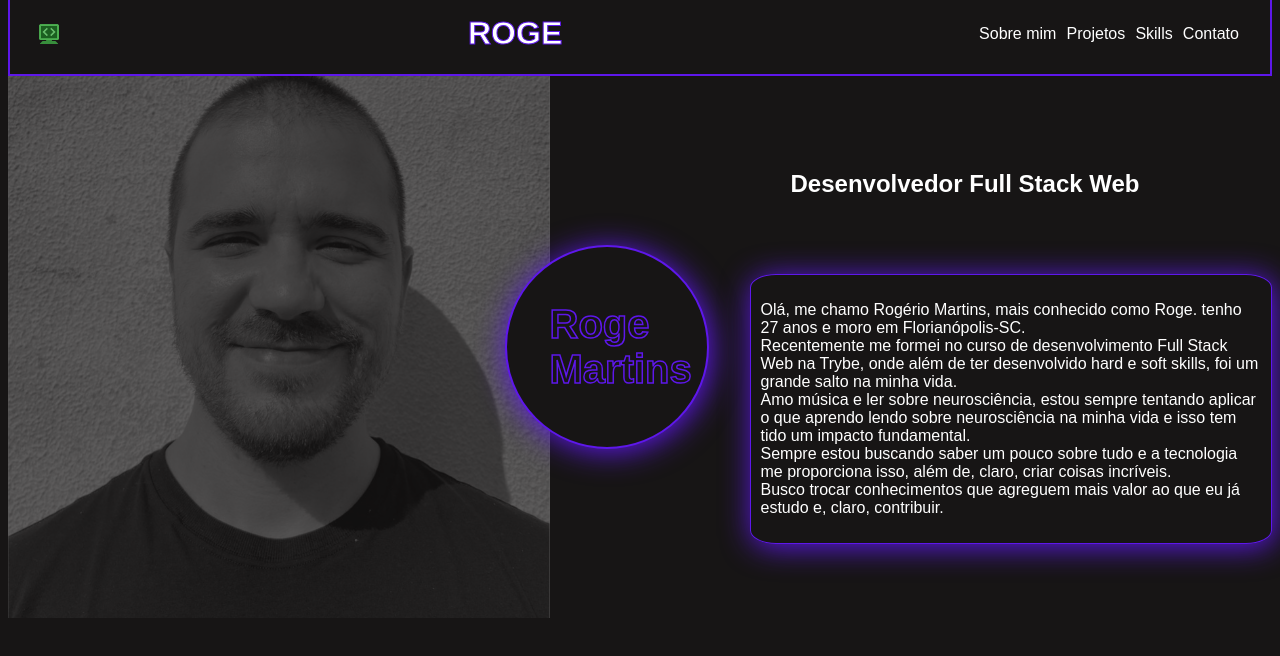
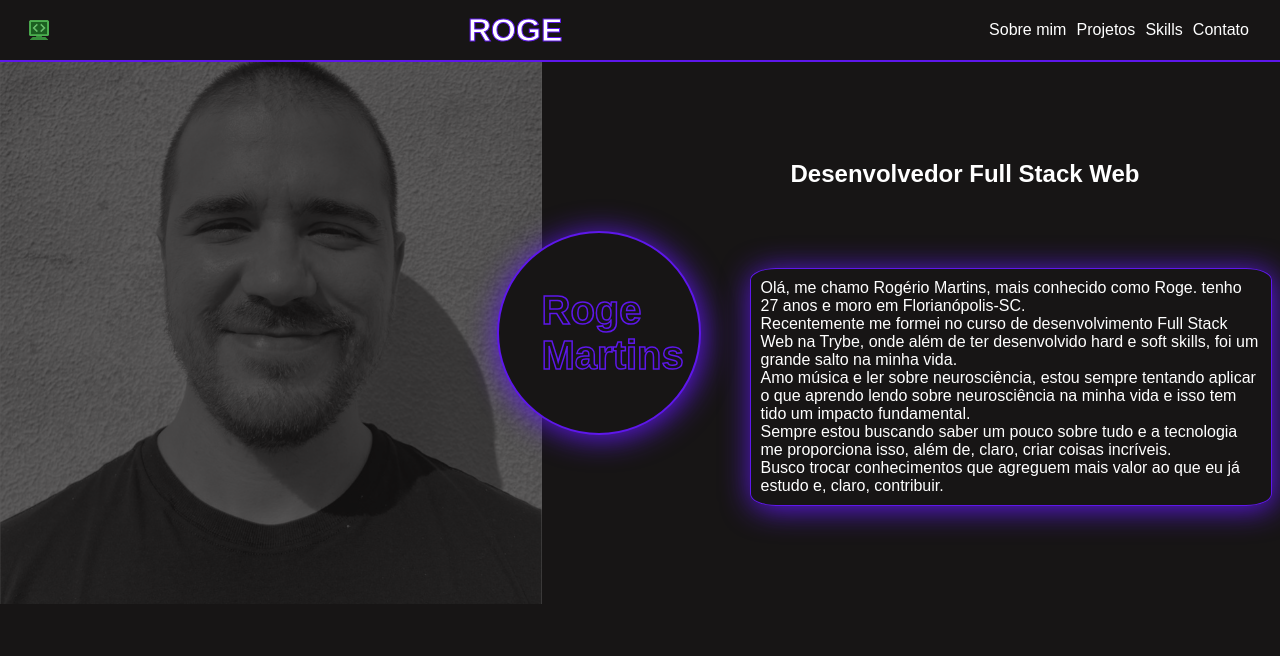
Before and after one commit to Oldroge/https-oldroge.github.io, a React (Create React App) app: page /about in a window 1280 px wide. Shown: the top 656 px of the page. Built offline with nearby package versions, Linux system fonts and the light colour scheme.

Commit message:
style: making header overlay all page

```diff
--- a/public/index.css
+++ b/public/index.css
@@ -1,3 +1,7 @@
 body {
     background-color: #171515;
 }
+* {
+    margin: 0;
+    padding: 0;
+}
--- a/src/components/Header/header.css
+++ b/src/components/Header/header.css
@@ -1,9 +1,11 @@
 @media screen  and (min-width: 768px) {
     #header {
-        border: 2px solid #5E17EB;
+        display: flex;
+        flex-direction: column;
+        justify-content: center;
+        border-bottom: 2px solid #5E17EB;
+        height: 60px;
         background-color: #171515;
-        margin-top: -16px;
-        padding: -50px;
     }
 
     .container {
@@ -56,7 +58,6 @@
         border: 2px solid #5E17EB;
         background-color: #171515;
         margin-top: -16px;
-        padding: -50px;
     }
 
     .container {
```
